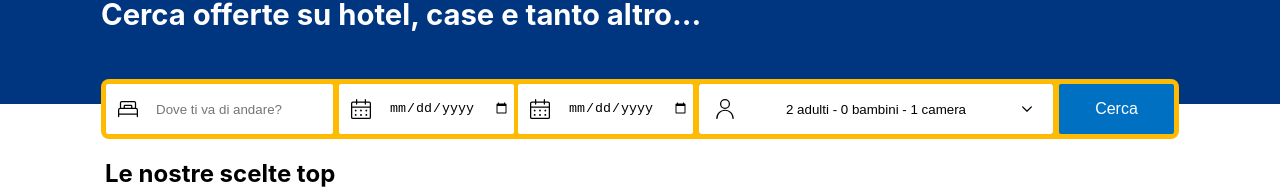
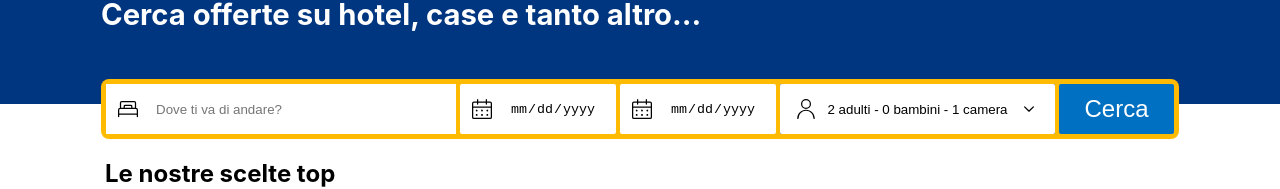
Before and after one commit to casiimir/project-cb5-yin, a Next.js app: page / in a window 1280 px wide. Shown: the part 260-449 px from the top of the page. Built offline with nearby package versions, Linux system fonts and the light colour scheme; no server answers.

Commit message:
Fix: Css Homepage

```diff
--- a/src/components/formSearch/FormSearch.jsx
+++ b/src/components/formSearch/FormSearch.jsx
@@ -3,7 +3,7 @@ import { GET } from "@/utils/http";
 import AppContext from "@/store/context";
 import ModalInput from "../modalInput/ModalInput";
 import styles from "./index.module.scss";
-import ModalOccupancy from "../modal/modalOccupancy";
+import ModalOccupancy from "../modalOccupancy";
 import { useRouter } from "next/router";
 import { cases } from "@/store/reducers";
 
@@ -35,6 +35,7 @@ const FormSearch = () => {
       setLocation("");
     }
     dispatch({ type: cases.REMOVE_LOCATION });
+    setOpenModal(false);
   };
 
   const onHandleChangeInput = (value) => {
@@ -47,7 +48,8 @@ const FormSearch = () => {
   return (
     <form className={styles.FormSearch} onSubmit={(e) => handleSubmit(e)}>
       <div className={styles.wrapper}>
-        <div className={styles.inputSearchWrapper}>
+        <div className={styles.wrapperSearch}>
+          <div className={styles.inputSearch}>
             <input
               value={
                 state.location.city_name ? state.location.city_name : location
@@ -57,24 +59,21 @@ const FormSearch = () => {
               placeholder="Dove ti va di andare?"
             />
             {location !== "" && (
-            <button
-              className={styles.deleteInput}
-              onClick={() => handleRemoveInput()}
-            >
-              ❌
-            </button>
+              <div className={styles.deleteInput}>
+                <button onClick={() => handleRemoveInput()}> </button>
+              </div>
             )}
           </div>
+        </div>
+        {openModal && <ModalInput setOpenModal={setOpenModal} data={data} />}
 
-        {openModal && <ModalInput setOpenModal={setOpenModal} data={data} />}
-        <div className={styles.wrapDate}>
+        <div className={styles.inputDate}>
           <input type="date" />
           <input type="date" />
         </div>
-
+        <div className={styles.inputOccupancy}>
           <button
             type="button"
-          className={styles.openModalFormBtn}
             onClick={() => {
               setModalOpen(true);
             }}
@@ -82,10 +81,13 @@ const FormSearch = () => {
             {state.prenotation.adults} adulti - {state.prenotation.children}{" "}
             bambini - {state.prenotation.rooms} camera
           </button>
+        </div>
 
         {modalOpen && <ModalOccupancy setOpenModal={setModalOpen} />}
 
+        <div className={styles.inputSubmit}>
           <input value="Cerca" type="submit" />
+        </div>
       </div>
     </form>
   );
--- a/src/components/formSearch/index.module.scss
+++ b/src/components/formSearch/index.module.scss
@@ -6,63 +6,93 @@
   align-items: center;
   padding: 16px;
 
+  input {
+    outline: none;
+    cursor: pointer;
+  }
+
   .wrapper {
     width: 100%;
     border-radius: 8px;
     display: flex;
     flex-direction: column;
     align-items: center;
-    gap: 6px;
+    gap: 4px;
     background: $yellow;
     padding: 5px;
     position: relative;
 
-    input {
-      outline: none;
-      cursor: pointer;
+    .wrapperSearch {
+      position: relative;
+      display: flex;
+      width: 100%;
+      background-color: $white;
+
+      .inputSearch {
+        position: relative;
+        display: flex;
+        width: 100%;
+        padding: 8px;
+
+        &:hover {
+          outline: 0.3px solid #ff8000;
         }
 
-    .inputSearchWrapper {
-      position: relative;
-      height: 50px;
-
         input[type="search"] {
+          height: calc(50px - 16px);
+          width: 100%;
+          border: none;
           border-radius: 2px;
-        padding-left: 50px;
-        height: 100%;
-        border: none;
+          padding: 4px;
           background-image: url(../../../public/soggiorni.svg);
           background-repeat: no-repeat;
           background-size: 20px;
-        background-position: 12px 50%;
+          background-position: 4px 50%;
+          padding-left: 42px;
+          padding-right: 50px;
+
+          &:focus {
+            outline: 2px solid $light-blue;
+          }
 
           &::-webkit-search-cancel-button {
             display: none;
           }
-
-        &:hover {
-          outline: 0.3px solid #ff8000;
-        }
         }
 
         .deleteInput {
+          display: flex;
+          align-items: center;
+          align-items: center;
+          justify-content: center;
+          background-image: url(../../../public/delete.svg);
+          background-repeat: no-repeat;
+          background-size: 20px;
+          background-position: 0px 50%;
           position: absolute;
           cursor: pointer;
-        width: 1em;
-        right: 5px;
+          height: 100%;
+          width: 16px;
           top: 0;
-        bottom: 0;
-        background: none;
+          right: 20px;
+
+          button {
+            width: 16px;
+            height: 16px;
             border: none;
+            cursor: pointer;
+            background-color: transparent;
           }
         }
-
-    .wrapDate {
+      }
+    }
+    .inputDate {
       display: flex;
       width: 100%;
       gap: 4px;
 
       input[type="date"] {
+        position: relative;
         height: 50px;
         width: 100%;
         border: none;
@@ -73,13 +103,26 @@
         background-size: 20px;
         background-position: 12px 50%;
         padding-left: 50px;
+
         &:hover {
           outline: 0.3px solid #ff8000;
+        }
+
+        &::-webkit-calendar-picker-indicator {
+          position: absolute;
+          left: 10px;
+          font-size: 20px;
+          opacity: 0;
+          cursor: pointer;
         }
       }
     }
 
-    .openModalFormBtn {
+    .inputOccupancy {
+      display: flex;
+      width: 100%;
+
+      button {
         background-color: white;
         height: 50px;
         width: 100%;
@@ -90,11 +133,17 @@
         background-size: 20px;
         background-position: top 50% right 16px, top 50% left 16px;
         background-repeat: no-repeat;
+        padding-left: 40px;
+        padding-right: 40px;
         backdrop-filter: invert(1);
         &:hover {
           outline: 0.3px solid #ff8000;
         }
       }
+    }
+
+    .inputSubmit {
+      width: 100%;
 
       input[type="submit"] {
         width: 100%;
@@ -102,7 +151,7 @@
         border-radius: 2px;
         border: none;
         color: white;
-      font-size: medium;
+        font-size: x-large;
         height: 50px;
         transition: all 0.2s ease;
         &:hover {
@@ -112,41 +161,46 @@
       }
     }
   }
+}
 
 @media only screen and (min-width: 992px) {
   .FormSearch {
     padding: 0px 16px;
     margin-top: -25px;
-    width: 100;
 
     .wrapper {
       flex-direction: row;
 
+      .wrapperSearch {
+        width: 350px;
+
         input[type="search"] {
+          width: 395px;
           flex: 1;
-        width: auto;
+        }
       }
 
-      .wrapDate {
-        gap: 4px;
+      .inputDate {
+        width: auto;
+
+        input[type="date"] {
           width: auto;
           flex: 1;
         }
-
-      input[type="submit"] {
-        font-size: medium;
-        width: auto;
-        padding: 8px 10px;
+      }
+      .inputOccupancy {
+        width: 265px;
+        flex: 1;
       }
 
-      .openModalFormBtn {
-        flex: 1;
-        width: 300px;
-      }
+      .inputSubmit {
+        width: auto;
 
         input[type="submit"] {
           width: 115px;
+          flex: 1;
         }
       }
     }
   }
+}
--- a/src/components/formSearchPages/FormSearchPages.jsx
+++ b/src/components/formSearchPages/FormSearchPages.jsx
@@ -3,7 +3,7 @@ import { GET } from "@/utils/http";
 import AppContext from "@/store/context";
 import ModalInput from "../modalInput/ModalInput";
 import styles from "./index.module.scss";
-import ModalOccupancy from "../modal/modalOccupancy";
+import ModalOccupancy from "../modalOccupancy";
 import { useRouter } from "next/router";
 
 const FormSearchPages = () => {
--- a/src/components/modalInput/ModalInput.jsx
+++ b/src/components/modalInput/ModalInput.jsx
@@ -15,12 +15,14 @@ const ModalInput = ({ data, setOpenModal }) => {
   };
 
   return (
-    <div className={styles.modalInput}>
-      {data?.map((el) => (
-        <div onClick={() => dispatchHandler(el)} className={styles.label}>
-          {el.label}
-        </div>
-      ))}
+    <div className={styles.ModalInput}>
+      <div className={styles.wrapperLabel}>
+        {data?.map((el) => (
+          <div onClick={() => dispatchHandler(el)} className={styles.label}>
+            {el.label}
+          </div>
+        ))}
+      </div>
     </div>
   );
 };
--- a/src/components/modalInput/index.module.scss
+++ b/src/components/modalInput/index.module.scss
@@ -1,25 +1,72 @@
 @import "@/styles/variables.scss";
 
-.modalInput{
+.ModalInput {
+  display: flex;
+  flex-direction: column;
+  align-items: left;
+  justify-content: space-between;
+  background-color: $white;
+  width: 91.5%;
+  z-index: 5;
+  position: fixed;
+  top: 218px;
+  box-shadow: 0px 2px 16px 0px rgba(0, 0, 0, 0.25);
 
-    border: 1px solid black;
-    width: 300px;
+  .wrapperLabel {
     display: flex;
     flex-direction: column;
-    gap: .4rem;
+    text-align: left;
+    align-items: left;
+    position: relative;
+    background-color: $white;
+    overflow: hidden;
+    padding: 0 8px;
+
+    .label {
+      display: flex;
+      background-image: url(../../../public/map.svg);
+      background-repeat: no-repeat;
+      background-size: 15px;
+      background-position: 8px 50%;
+      cursor: pointer;
+      padding-left: 40px;
+      min-height: 50px;
+      align-items: center;
+
+      &:not(:last-child) {
+        border-bottom: 3px solid $white-gray;
+      }
+
+    }
+  }
+}
+
+@media screen and (min-width: 568px) {
+  .ModalInput {
+    width: 350px;
+    height: 250px;
     position: absolute;
-    background: white;
-    padding: 0.5rem;
+    left: auto;
+    right: 0;
+    top: 170px;
+    box-shadow: 0px 2px 16px 0px rgba(0, 0, 0, 0.24);
 
+    .wrapperLabel {
+      width: 350px;
+    }
+  }
+}
 
-    .label{
-        cursor: pointer;
-        padding: 0.2rem 0.5rem;
-        border-radius: 4px;
-        &:hover{
+@media screen and (min-width: 992px) {
+  .ModalInput {
+    position: absolute;
+    left: auto;
+    left: 5px;
+    top: 60px;
+    box-shadow: 0px 2px 16px 0px rgba(0, 0, 0, 0.24);
 
-            background: #eaeaea;
-        }
+    .wrapperLabel {
+      width: 350px;
     }
-
+  }
 }
--- a/src/components/modal/modalOccupancy/ModalOccupancy.jsx
+++ b/src/components/modalOccupancy/ModalOccupancy.jsx
@@ -1,7 +1,7 @@
 import styles from "./index.module.scss";
-import CounterAdulti from "../../counter/counterForm/CounterAdulti";
-import CounterBambini from "../../counter/counterForm/CounterBambini";
-import CounterCamere from "../../counter/counterForm/CounterCamere";
+import CounterAdulti from "../counter/counterForm/CounterAdulti";
+import CounterBambini from "../counter/counterForm/CounterBambini";
+import CounterCamere from "../counter/counterForm/CounterCamere";
 import Button from "@/atoms/Button/Button";
 
 const ModalOccupancy = ({ setOpenModal }) => {
--- a/src/components/modal/modalOccupancy/index.module.scss
+++ b/src/components/modalOccupancy/index.module.scss
@@ -17,7 +17,6 @@
     top: 0;
     z-index: 1;
     background-color: rgba(0, 0, 0, 0);
-
 
     /*&:before {
       content: "";
@@ -69,13 +68,13 @@
 
 @media screen and (min-width: 568px) {
   .ModalOccupancy {
-    width: 350px;
+    width: 287px;
     height: 250px;
     position: absolute;
     left: auto;
     right: 0;
     top: 170px;
-    box-shadow: 0px 2px 16px 0px rgba(255, 0, 0, 0.24);
+    box-shadow: 0px 2px 16px 0px rgba(0, 0, 0, 0.24);
 
     //.modalOverlay {
       //&:before {
@@ -84,7 +83,7 @@
    // }
 
     .modalContainer {
-      width: 350px;
+      width: 287px;
     }
   }
 }
@@ -97,7 +96,7 @@
     top: 60px;
     box-shadow: 0px 2px 16px 0px rgba(0, 0, 0, 0.24);
     .modalContainer {
-      width: 350px;
+      width: 287px;
     }
   }
 }
```
Also changed, not shown: public/delete.svg (added), public/map.svg (added), src/components/modalOccupancy/index.jsx (renamed from src/components/modal/modalOccupancy/index.jsx). Lines whose indentation alone changed are shown as unchanged.
